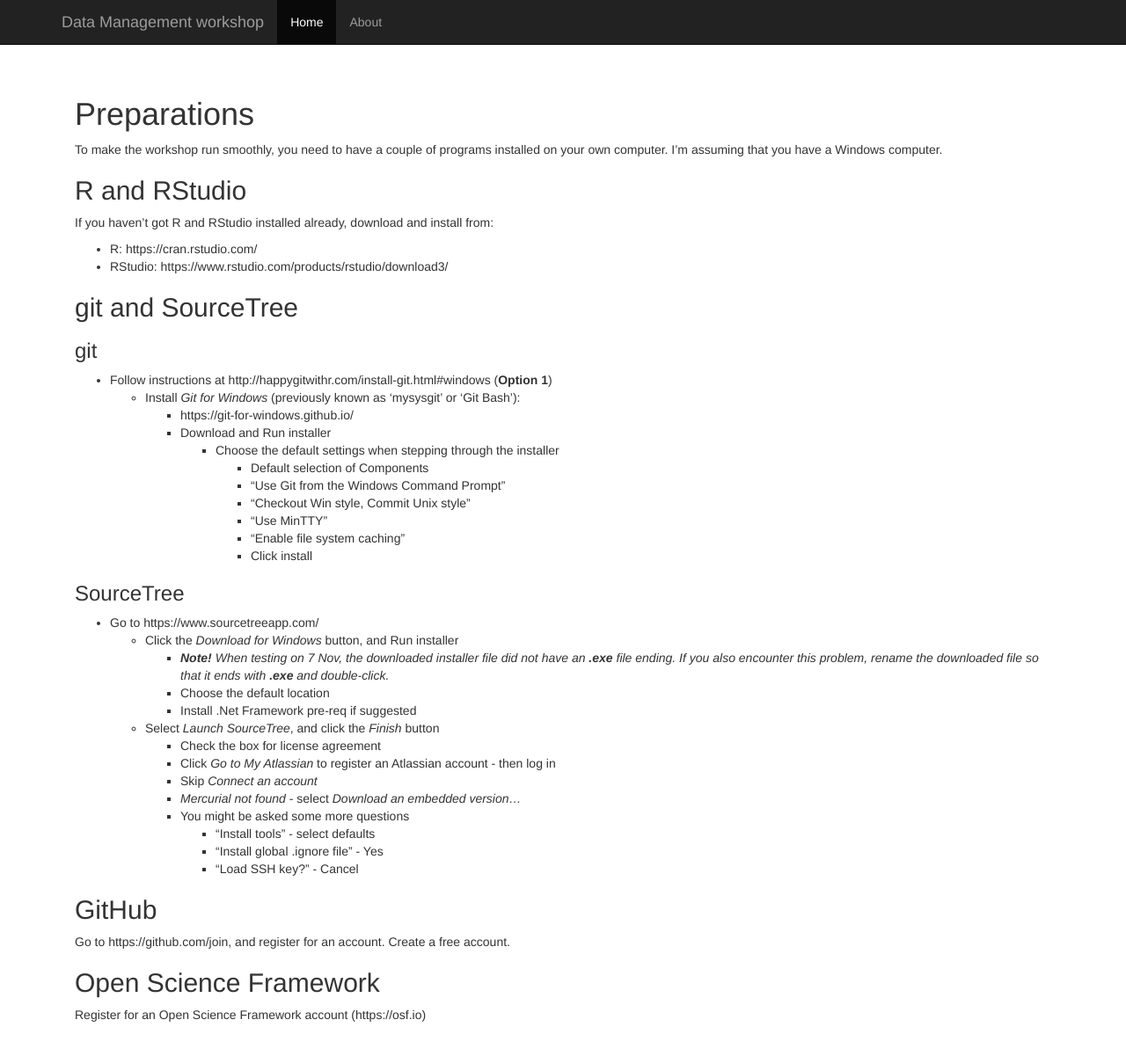
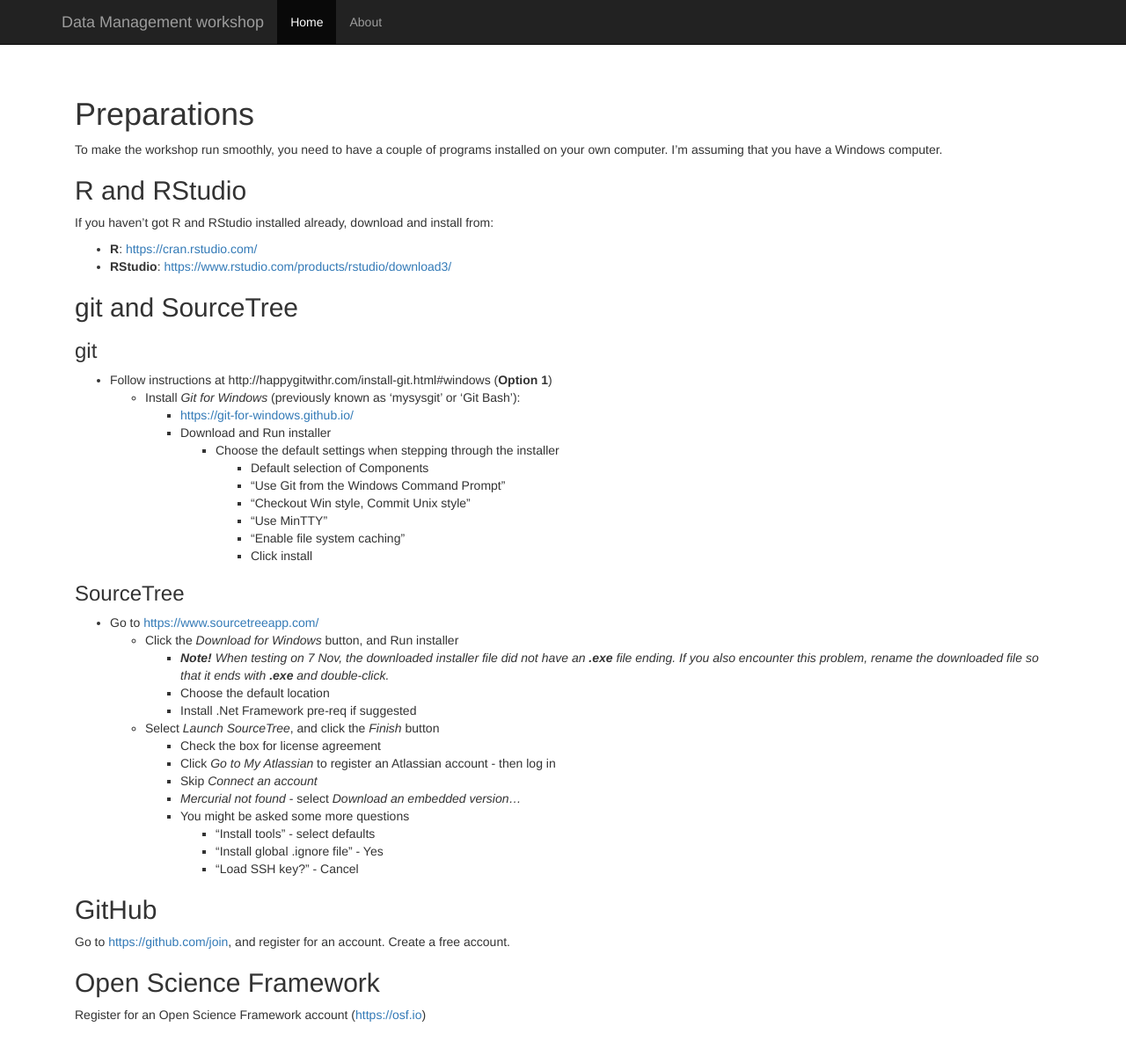
Before and after one commit to nicjar/DM_WS, a Jekyll site: the page built from preparations.md, in a window 1280 px wide and 1214 px high. Shown: the top 1201 px of the window at 88% size. Built offline with Jekyll 4.4.1, drawn with Linux system fonts in a browser that asks for light colours; nearby versions of some CDN libraries.

Commit message:
Made external links active

```diff
--- a/preparations.md
+++ b/preparations.md
@@ -10,15 +10,15 @@
 ## R and RStudio
 If you haven't got R and RStudio installed already, download and install from:
 
-* R: https://cran.rstudio.com/
-* RStudio: https://www.rstudio.com/products/rstudio/download3/
+* **R**: [https://cran.rstudio.com/]()
+* **RStudio**: [https://www.rstudio.com/products/rstudio/download3/]()
 
 ## git and SourceTree
 
 ### git
 * Follow instructions at http://happygitwithr.com/install-git.html#windows (**Option 1**)
   * Install _Git for Windows_ (previously known as ‘mysysgit’ or 'Git Bash'):
-    * https://git-for-windows.github.io/
+    * [https://git-for-windows.github.io/]()
     * Download and Run installer
       * Choose the default settings when stepping through the installer
         * Default selection of Components
@@ -29,7 +29,7 @@
         * Click install
 
 ### SourceTree
-* Go to https://www.sourcetreeapp.com/
+* Go to [https://www.sourcetreeapp.com/]()
   * Click the _Download for Windows_ button, and Run installer
     * _**Note!** When testing on 7 Nov, the downloaded installer file did not have an **.exe** file ending. If you also encounter this problem, rename the downloaded file so that it ends with **.exe** and double-click._
 	* Choose the default location
@@ -45,7 +45,7 @@
       * "Load SSH key?" - Cancel
 
 ## GitHub
-Go to https://github.com/join, and register for an account. Create a free account.
+Go to [https://github.com/join](), and register for an account. Create a free account.
 
 ## Open Science Framework
-Register for an Open Science Framework account (https://osf.io)
+Register for an Open Science Framework account ([https://osf.io]())
```
